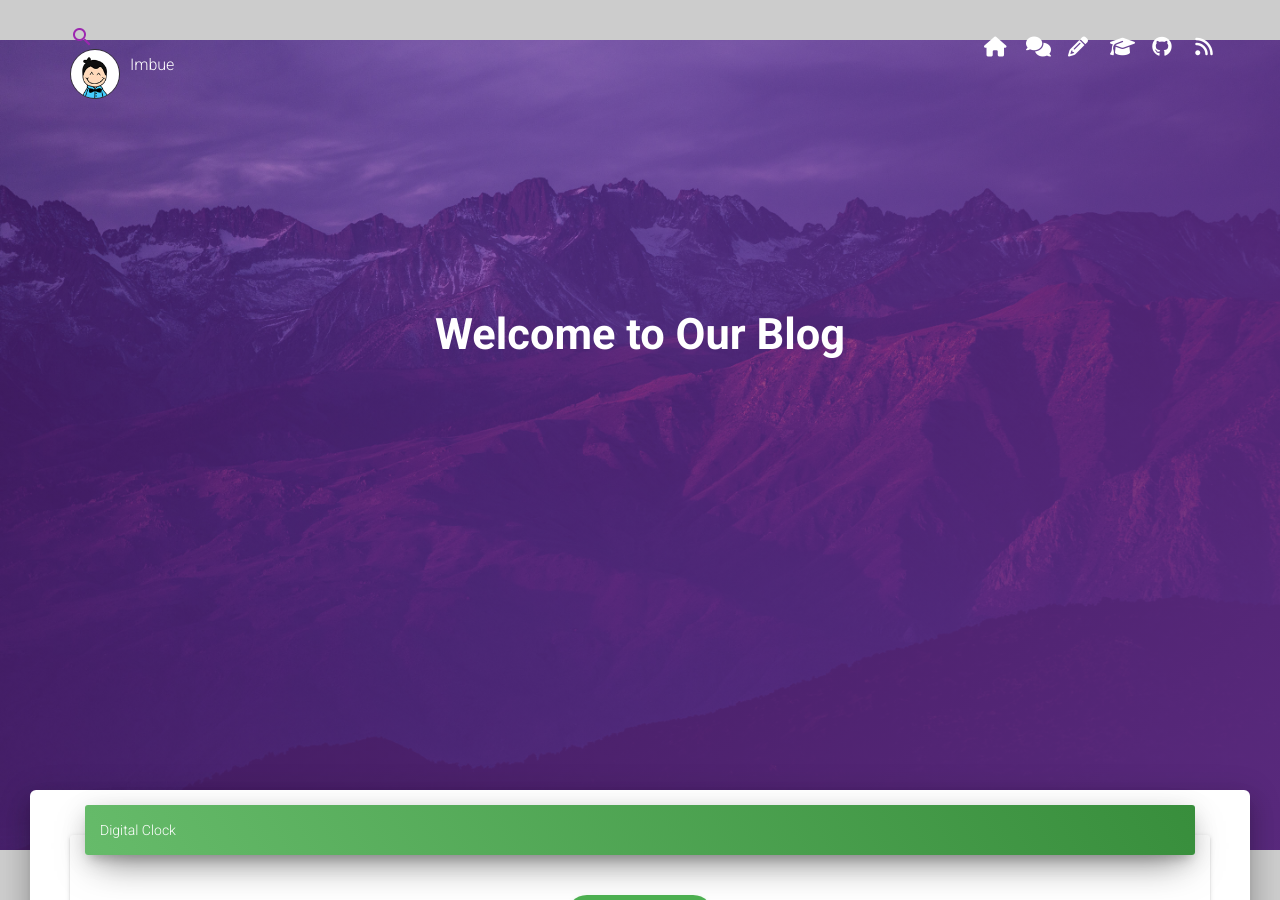
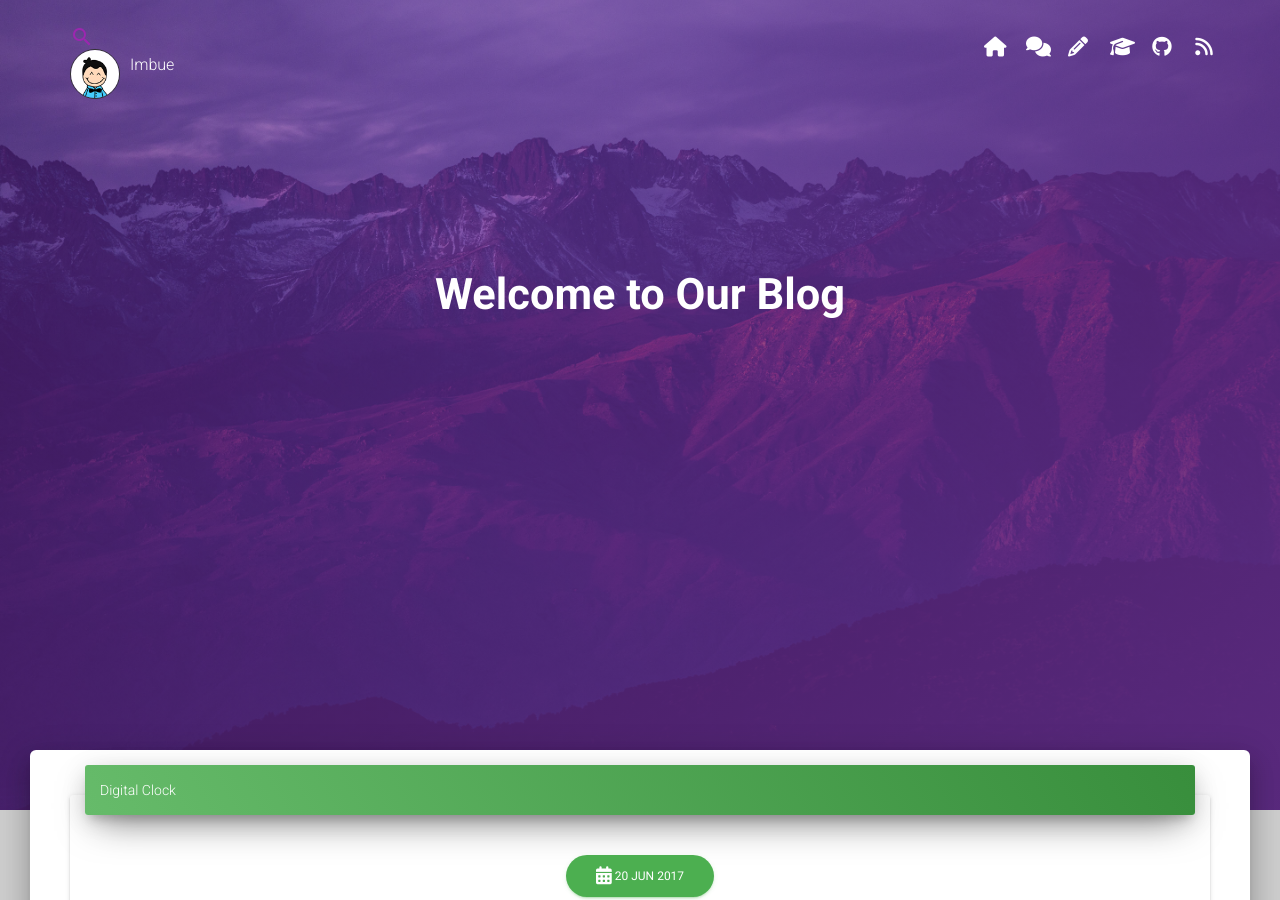
Before and after one commit to tip4programs/imbue, a Jekyll site: the page built from index.html, in a window 1280 px wide and 900 px high. Built offline with Jekyll 4.4.1, drawn with Linux system fonts in a browser that asks for light colours; nearby versions of some CDN libraries; the list of posts is cut into pages by our own code; comment, search, counter and statistics services are not loaded; a style sheet for code colours, icons or effects is not loaded.

Commit message:
Update full_screen_search.css

```diff
--- a/asset/css/full_screen_search.css
+++ b/asset/css/full_screen_search.css
@@ -1,6 +1,3 @@
-body {
-    padding: 40px 0px;
-}
 
 #search {
     position: fixed;
```
